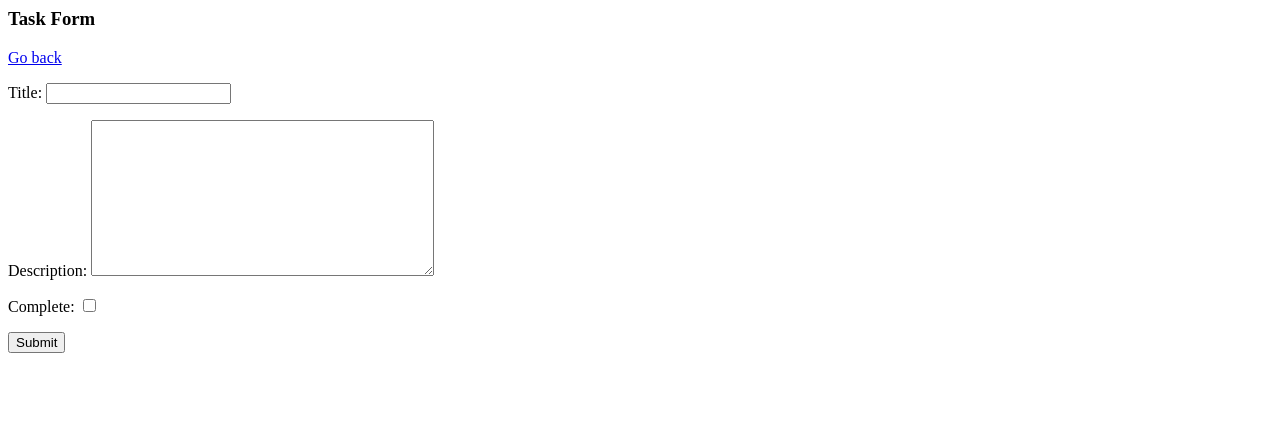
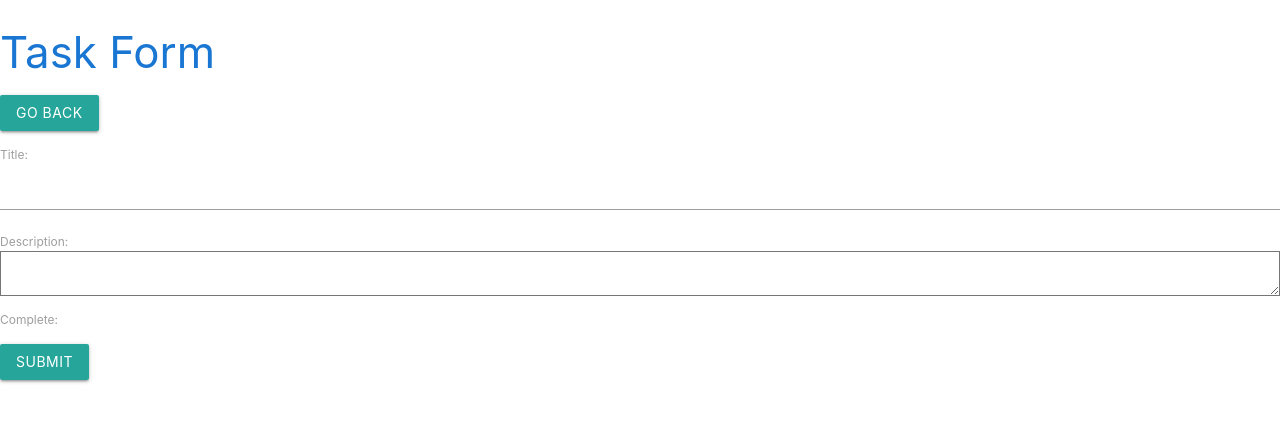
Before and after one commit to summer-boatwright23/ToDo-Application, a Django app: page /task-create/ in a window 1280 px wide. Shown: the top 422 px of the page. Run offline with Django 4.2, Linux system fonts and the light colour scheme; the visitor is signed in with stand-in values (Sample User, id 1).

Commit message:
adds css to task detail page and task form

```diff
--- a/todoapp/main_app/admin.py
+++ b/todoapp/main_app/admin.py
@@ -1,5 +1,7 @@
 from django.contrib import admin
-from .models import Task
+from .models import Task, Category, SubTask
 
 # Register your models here.
 admin.site.register(Task)
+admin.site.register(Category)
+admin.site.register(SubTask)
--- a/todoapp/main_app/templates/main_app/task.html
+++ b/todoapp/main_app/templates/main_app/task.html
@@ -1 +1,3 @@
-<h1>Task: {{task}}</h1>
+<link rel="stylesheet" href="https://cdnjs.cloudflare.com/ajax/libs/materialize/1.0.0/css/materialize.min.css">
+
+<h1 class="blue-text text-darken-2">Task: {{ task }}</h1>
--- a/todoapp/main_app/templates/main_app/task_form.html
+++ b/todoapp/main_app/templates/main_app/task_form.html
@@ -1,7 +1,10 @@
-<h3>Task Form</h3>
-<a href="{% url 'tasks' %}">Go back</a>
+<link rel="stylesheet" href="https://cdnjs.cloudflare.com/ajax/libs/materialize/1.0.0/css/materialize.min.css">
+
+
+<h3 class="blue-text text-darken-2">Task Form</h3>
+<a class="waves-effect waves-light btn" href="{% url 'tasks' %}">Go back</a>
 <form method="POST" action="">
     {% csrf_token %}
-    {{form.as_p}}
-    <input type="submit" value="Submit">
+    {{ form.as_p }}
+    <button class="btn waves-effect waves-light" type="submit" name="action">Submit</button>
 </form>
```
